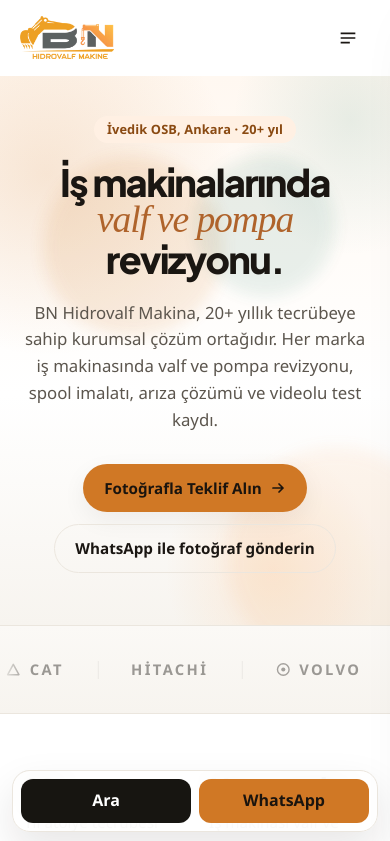
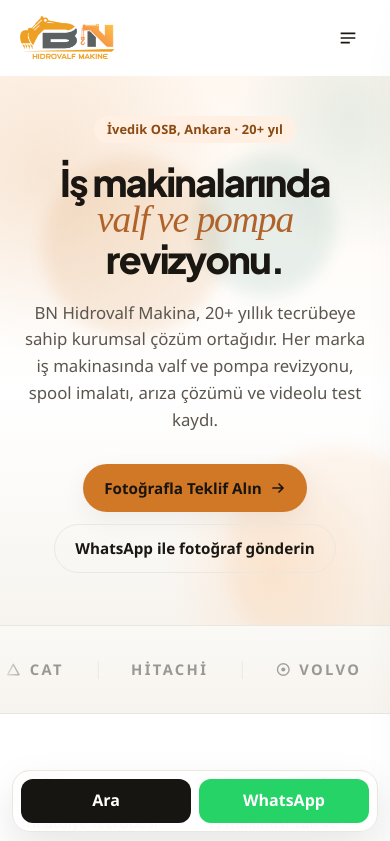
Before and after one commit to serdargurkanc-create/bn-hidrovalf-web, a Next.js app: page / in a window 390 px wide. Shown: the top 841 px of the page. Built offline with nearby package versions, Linux system fonts and the light colour scheme.

Commit message:
Mobil dock WhatsApp butonu: yeşil zemin, beyaz yazı
Co-authored-by: Serdar Gürkan Çetinkaya <serdargurkanc-create@users.noreply.github.com>

```diff
--- a/app/globals.css
+++ b/app/globals.css
@@ -962,7 +962,11 @@ a { color: inherit; }
   color: #fff;
 }
 .dock a:first-child:active { background: #000; }
-.dock a:last-child { background: var(--accent-2); color: var(--on-accent); }
+.dock a:last-child {
+  background: #25d366;
+  color: #fff;
+}
+.dock a:last-child:active { background: #1ebe57; }
 @media (min-width: 800px) {
   .dock { display: none; }
 }
```
